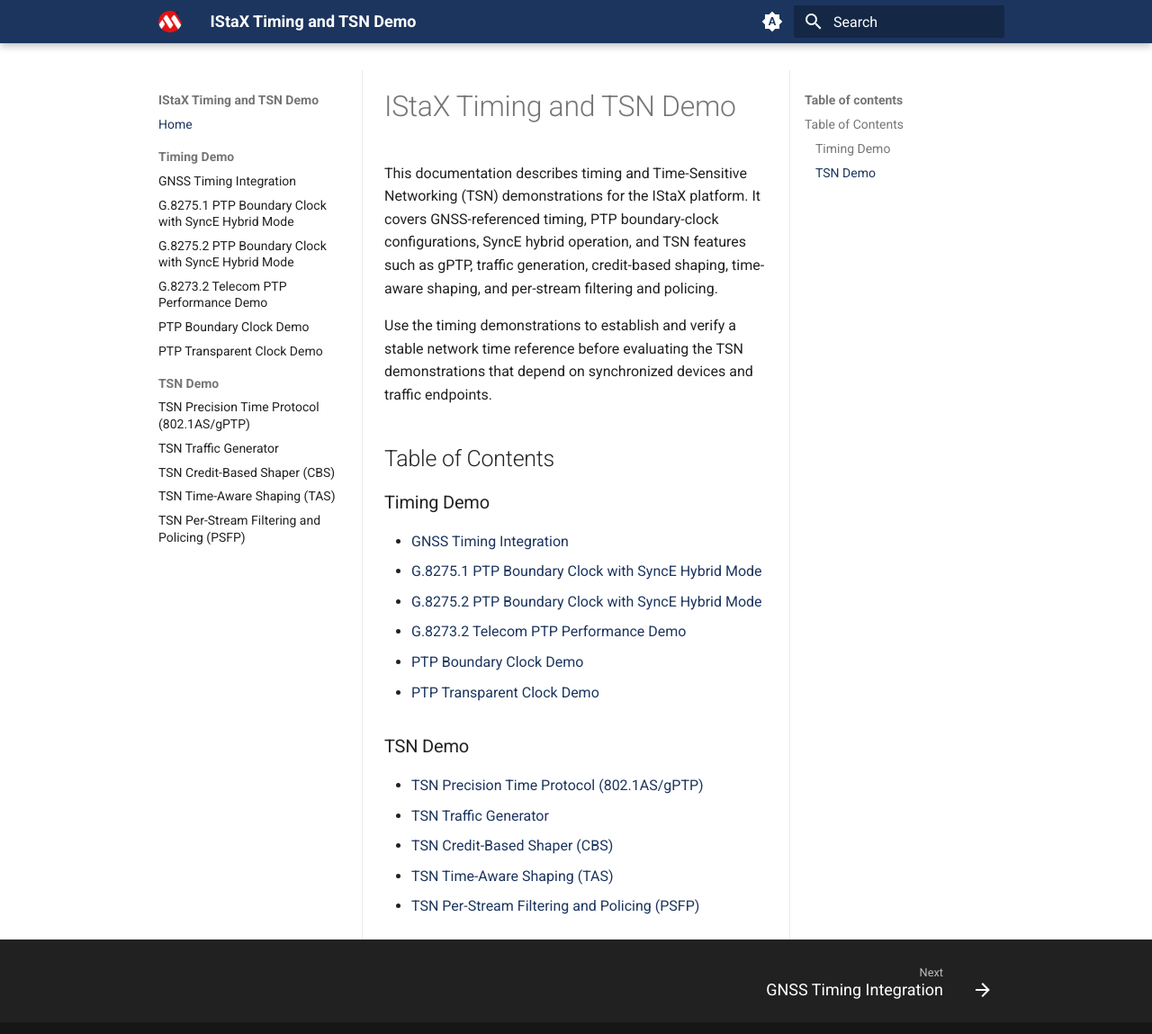
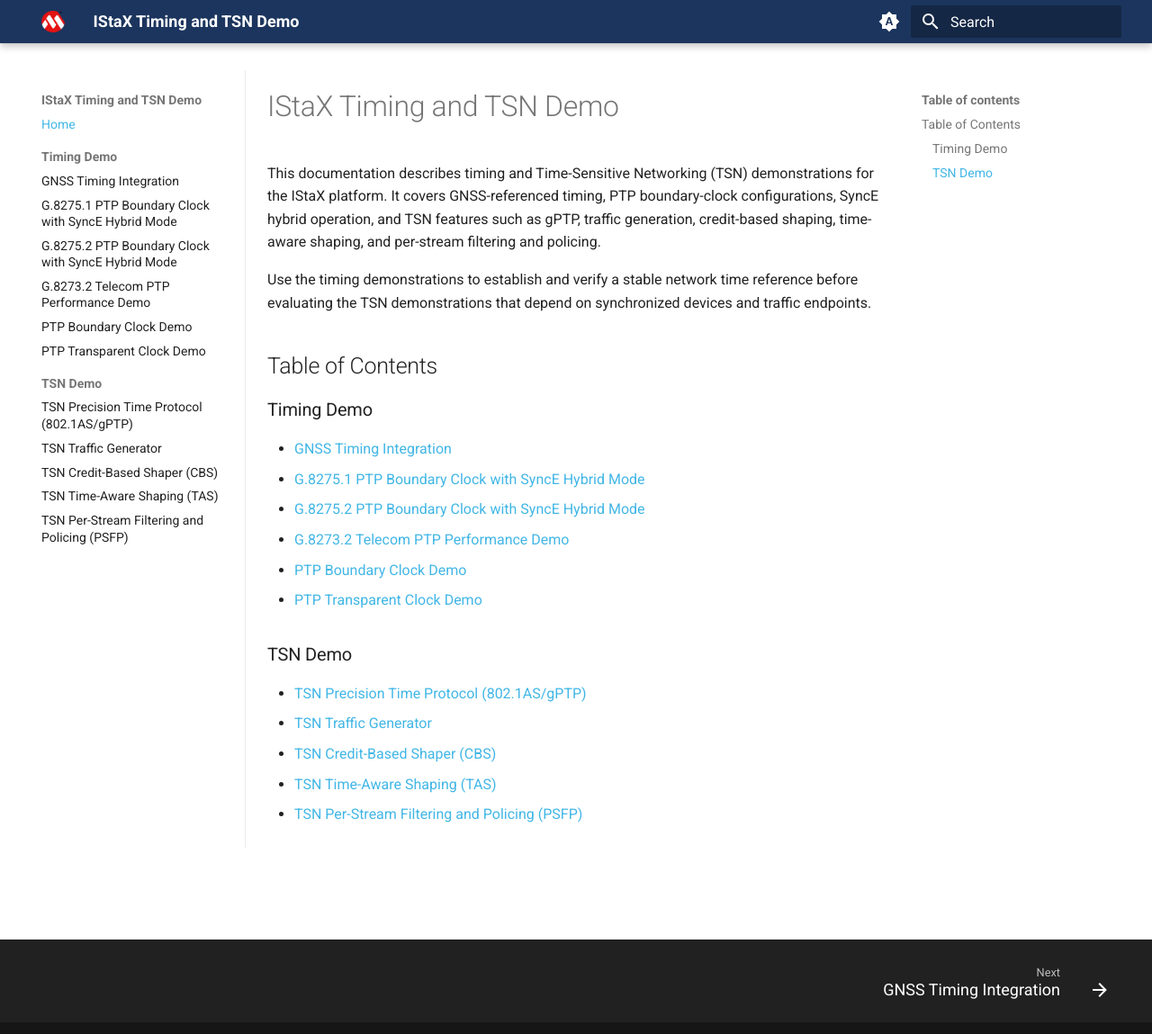
Before and after one commit to gpmanly/istax-timing-tsn-demo, an MkDocs documentation site: the page built from docs/index.md, in a window 1280 px wide and 1160 px high. Shown: the top 1149 px of the window at 90% size. Built offline with MkDocs 1.6.1 and Material for MkDocs 9.7.7, drawn with Linux system fonts in a browser that asks for light colours.

Commit message:
added README

```diff
--- a/docs/stylesheets/custom.css
+++ b/docs/stylesheets/custom.css
@@ -18,11 +18,6 @@
 
 .md-content {
   border-left: 1px solid rgba(0, 0, 0, 0.08);
-  border-right: 1px solid rgba(0, 0, 0, 0.08);
-}
-
-.md-grid {
-  max-width: 75%;
 }
 
 /* ---- LIGHT MODE ---- */
@@ -39,15 +34,15 @@
   --md-accent-bg-color--light:       #FFFFFF;
 
   /* Typeset (link) accent */
-  --md-typeset-a-color:              #1C355E;
+  --md-typeset-a-color:              #41B6E6;
 }
 
 /* ---- DARK MODE (slate) ---- */
 [data-md-color-scheme="slate"] {
-  --md-primary-fg-color:             #101820; /* Black 6C as dark surface */
+  --md-primary-fg-color:             #1C355E; /* Black 6C as dark surface */
   --md-primary-fg-color--light:      #1C355E;
   --md-primary-fg-color--dark:       #000000;
-  --md-primary-bg-color:             #F68D2E; /* orange for contrast on dark header */
+  --md-primary-bg-color:             #FFFFFF; /* orange for contrast on dark header */
 
   --md-accent-fg-color:              #41B6E6; /* Pantone 298C - lighter blue reads better on dark */
   --md-accent-fg-color--transparent: #41B6E61a;
@@ -62,5 +57,4 @@
 
 [data-md-color-scheme="slate"] .md-content {
   border-left: 1px solid rgba(255, 255, 255, 0.08);
-  border-right: 1px solid rgba(255, 255, 255, 0.08);
 }
```
Also changed, not shown: README.md (added, +2 -0 lines).
